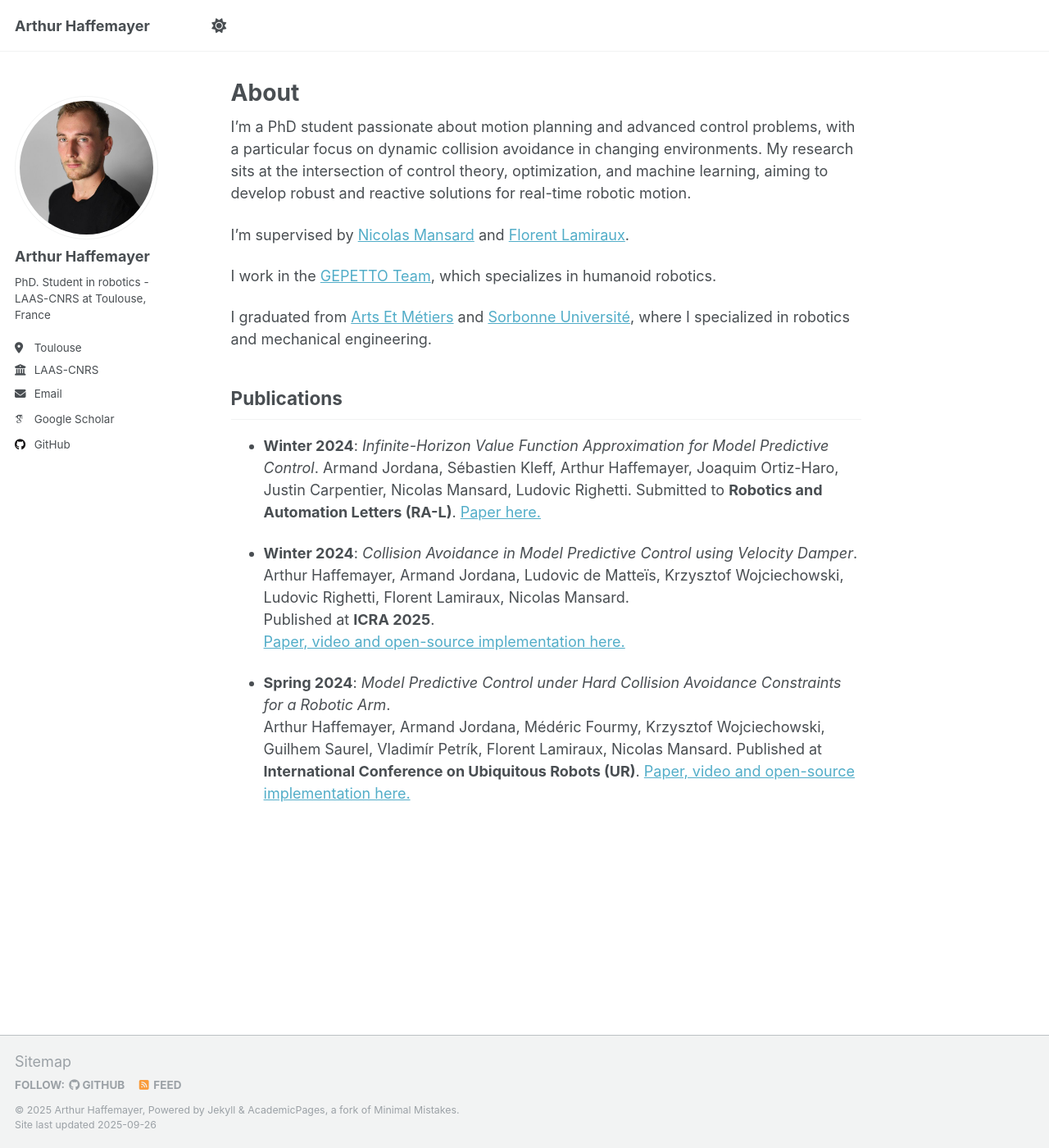
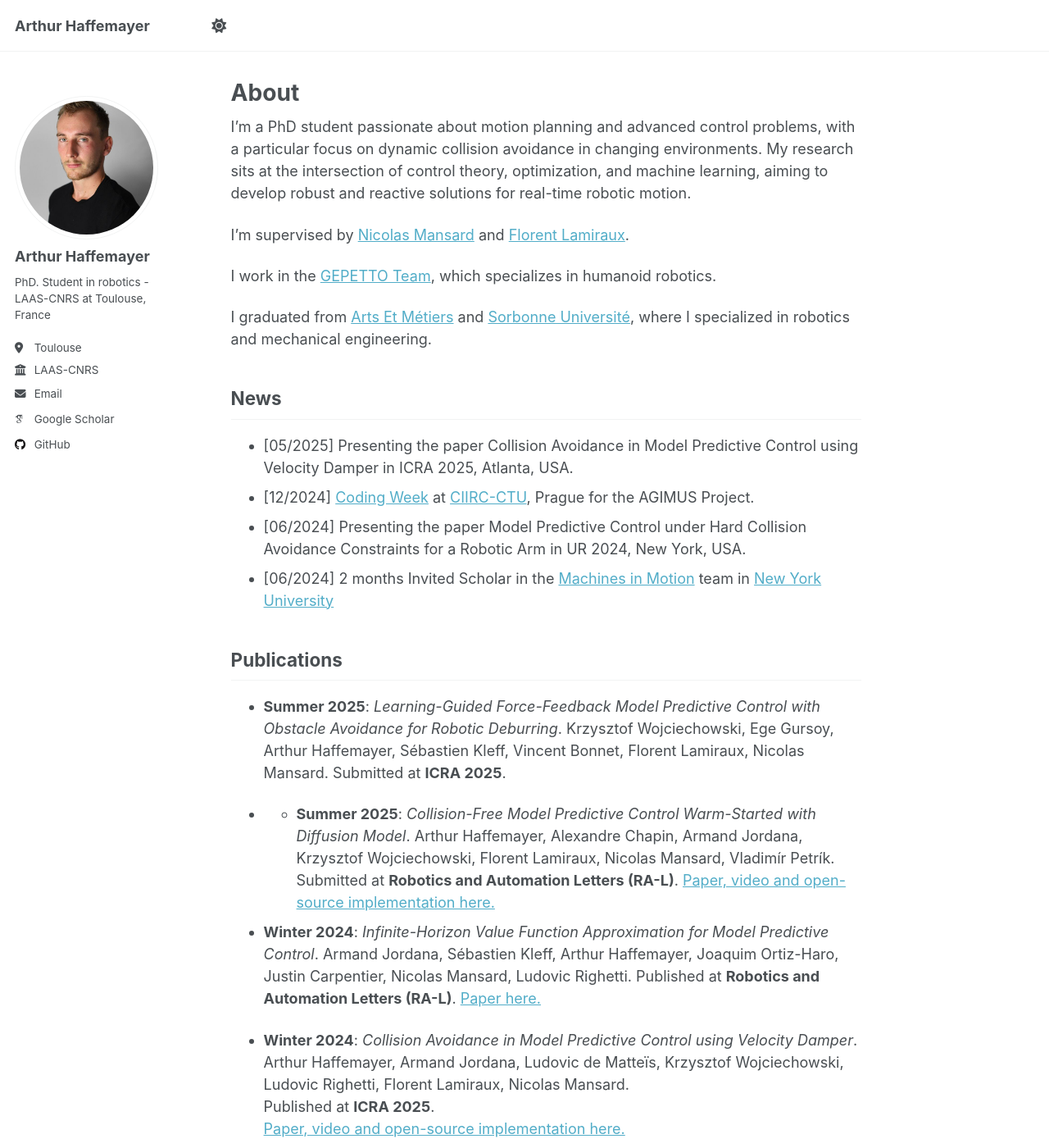
Before and after one commit to ahaffemayer/ahaffemayer.github.io, a Jekyll site: the page built from _pages/about.md, in a window 1280 px wide and 1400 px high. Shown: the whole window at 82% size. Built offline with Jekyll 4.4.1, drawn with Linux system fonts in a browser that asks for light colours; some web fonts are replaced.

Commit message:
update the bio page

```diff
--- a/_pages/about.md
+++ b/_pages/about.md
@@ -15,10 +15,23 @@ I work in the [GEPETTO Team](https://www.laas.fr/en/teams/gepetto/), which speci
 
 I graduated from [Arts Et Métiers](https://artsetmetiers.fr/en) and [Sorbonne Université](https://www.sorbonne-universite.fr/en), where I specialized in robotics and mechanical engineering.
 
+## News
+
+- [05/2025] Presenting the paper Collision Avoidance in Model Predictive Control using Velocity Damper in ICRA 2025, Atlanta, USA.
+- [12/2024] [Coding Week](https://www.agimus-project.eu/news-events/news/51-successful-coding-week-at-ciirc-ctu-marks-key-milestone-for-agimus-project) at [CIIRC-CTU](https://www.ciirc.cvut.cz/), Prague for the AGIMUS Project.
+- [06/2024] Presenting the paper Model Predictive Control under Hard Collision Avoidance Constraints for a Robotic Arm in UR 2024, New York, USA.
+- [06/2024] 2 months Invited Scholar in the [Machines in Motion](https://www.machinesinmotion.org/) team in [New York University](https://www.nyu.edu/)
+
 ## Publications
 
+- **Summer 2025**: *Learning-Guided Force-Feedback Model Predictive Control with Obstacle Avoidance for Robotic Deburring*.
+Krzysztof Wojciechowski, Ege Gursoy, Arthur Haffemayer, Sébastien Kleff, Vincent Bonnet, Florent Lamiraux, Nicolas Mansard. Submitted at **ICRA 2025**.
+
+- - **Summer 2025**: *Collision-Free Model Predictive Control Warm-Started with Diffusion Model*.
+Arthur Haffemayer, Alexandre Chapin, Armand Jordana, Krzysztof Wojciechowski, Florent Lamiraux, Nicolas Mansard, Vladimír Petrík. Submitted at **Robotics and Automation Letters (RA-L)**. [Paper, video and open-source implementation here.](https://ahaffemayer.github.io/slot_attention_diffusion)
+
 - **Winter 2024**: *Infinite-Horizon Value Function Approximation for Model Predictive Control*.
-Armand Jordana, Sébastien Kleff, Arthur Haffemayer, Joaquim Ortiz-Haro, Justin Carpentier, Nicolas Mansard, Ludovic Righetti. Submitted to **Robotics and Automation Letters (RA-L)**. [Paper here.](https://arxiv.org/pdf/2502.06760)
+Armand Jordana, Sébastien Kleff, Arthur Haffemayer, Joaquim Ortiz-Haro, Justin Carpentier, Nicolas Mansard, Ludovic Righetti. Published at **Robotics and Automation Letters (RA-L)**. [Paper here.](https://arxiv.org/pdf/2502.06760)
 
 - **Winter 2024**: *Collision Avoidance in Model Predictive Control using Velocity Damper*.
   Arthur Haffemayer, Armand Jordana, Ludovic de Matteïs, Krzysztof Wojciechowski, Ludovic Righetti, Florent Lamiraux, Nicolas Mansard.
```
